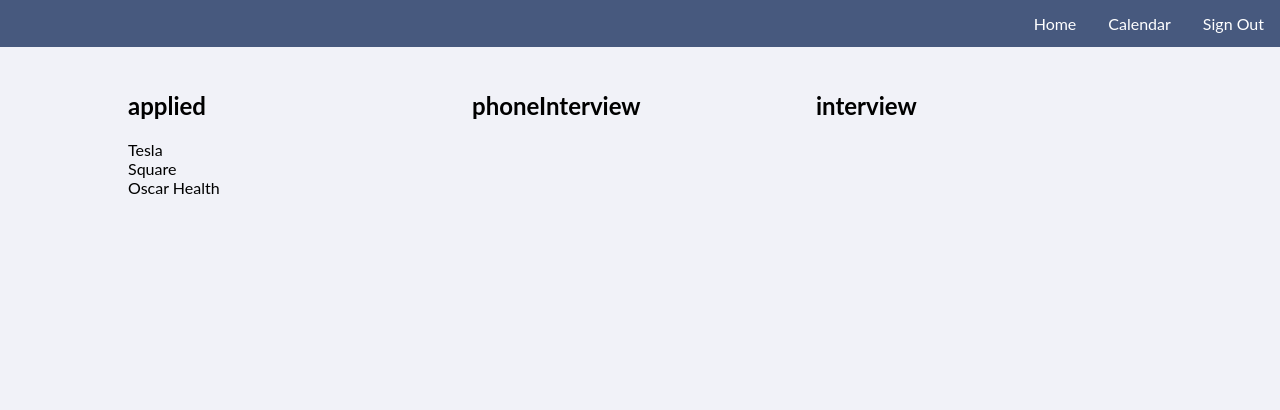
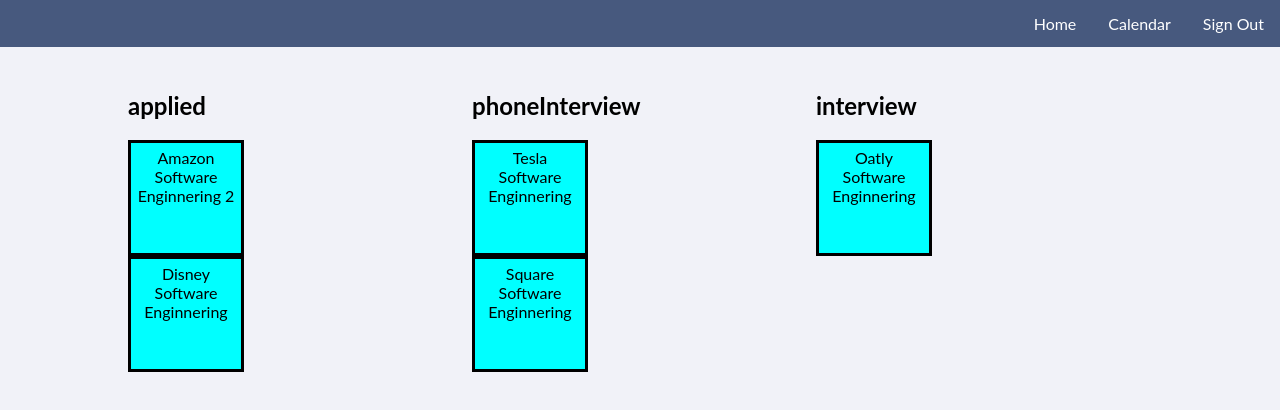
Before and after one commit to Code-Eevee/Jello, a React app: page / in a window 1280 px wide. Shown: the top 410 px of the page. Built offline with nearby package versions, Linux system fonts and the light colour scheme.

Commit message:
dnd without backend

```diff
--- a/client/components/Card.js
+++ b/client/components/Card.js
@@ -1,37 +1,25 @@
 import React from 'react';
-import Card from './Company';
-import { Droppable } from 'react-beautiful-dnd';
+import { Draggable } from 'react-beautiful-dnd';
 
+const Card = ({ text, position, date, index }) => {
+  return (
+    <Draggable draggableId={text} index={index}>
+      {(provided) => (
+        <div
+          ref={provided.innerRef}
+          {...provided.draggableProps}
+          {...provided.dragHandleProps}
+          className="Card"
+        >
+          {text}
+          <br />
+          {position}
+          <br />
+          {date}
+        </div>
+      )}
+    </Draggable>
+  );
+};
 
-const Column =({col: { companies, id }}) =>{
-    return (
-        <Droppable droppableId={id}>
-        {provided => (
-        <div
-          style={{
-              display: 'flex',
-              flexDirection: 'column'
-          }}
-          >
-          <h2>{id}</h2>
-          <div
-           style={{
-               display: 'flex',
-               flexDirection: 'column',
-               minHeight: '120px'
-           }}
-          {...provided.droppableProps}
-          ref={provided.innerRef}
-        >
-          {companies.map((text, index) => (
-              <Card key={text} text={text} index={index} />
-          ))}
-          {provided.placeholder}
-         </div>
-        </div>
-        )}
-        </Droppable>
-    )
-}
-
-export default Column;
+export default Card;
--- /dev/null
+++ b/client/components/Column.js
@@ -0,0 +1,42 @@
+import React from 'react';
+import Card from './Card';
+import { Droppable } from 'react-beautiful-dnd';
+import '../scss/card.scss';
+const Column = ({ col: { companies, id } }) => {
+  return (
+    <Droppable droppableId={id}>
+      {(provided) => (
+        <div
+          style={{
+            display: 'flex',
+            flexDirection: 'column',
+          }}
+        >
+          <h2>{id}</h2>
+          <div
+            style={{
+              display: 'flex',
+              flexDirection: 'column',
+              minHeight: '120px',
+            }}
+            {...provided.droppableProps}
+            ref={provided.innerRef}
+          >
+            {companies.map((text, index) => (
+              <Card
+                key={text.company_name}
+                text={text.company_name}
+                position={text.outcomes}
+                date={text.application_date}
+                index={index}
+              />
+            ))}
+            {provided.placeholder}
+          </div>
+        </div>
+      )}
+    </Droppable>
+  );
+};
+
+export default Column;
--- a/client/components/Company.js
+++ /dev/null
@@ -1,20 +0,0 @@
-import React from 'react'
-import { Draggable } from 'react-beautiful-dnd'
-
-const Card = ({ text, index })=> {
-    return (
-        <Draggable draggableId={text} index={index}>
-        {provided =>(
-            <div
-                ref = {provided.innerRef}
-                {...provided.draggableProps}
-                {...provided.dragHandleProps}
-            >
-            {text}
-            </div>
-        )}
-        </Draggable>
-    )
-}
-
-export default Card
--- a/client/pages/Home.js
+++ b/client/pages/Home.js
@@ -1,33 +1,139 @@
-import React, { useState } from 'react'
-import Column from '../components/Card';
+import React, { useState } from 'react';
+import Column from '../components/Column';
 import { DragDropContext } from 'react-beautiful-dnd';
 
+//create a function to iterate through data from backend and manipluate it ot DND object
 
 const Home = () => {
   // const [companies, setCompanies] = useState(['Telsa', 'Company 2', 'Company 3']);
+  const filterObject = (arrObj) => {
+    //iterate through the object
+    const proto = ['user_id', 'company_name', 'outcomes', 'status'];
+    let result = [];
+    arrObj.forEach((obj) => {
+      let newObj = {};
+      Object.keys(obj).forEach((e) => {
+        if (proto.includes(e)) {
+          newObj[e] = obj[e];
+        }
+      });
+      result.push(newObj);
+    });
+    return result;
+  };
+
+  const parseObject = (obj) => {
+    obj = filterObject(obj);
+    obj.forEach((object) => {
+      if (object.status === 'applied') {
+        appliedArray.push(object);
+      }
+      if (object.status === 'phoneInterview') {
+        phoneInterviewArr.push(object);
+      }
+      if (object.status === 'interview') {
+        interviewArr.push(object);
+      }
+    });
+  };
+  //fetch rquest ->
+  const data = [
+    {
+      user_id: 12,
+      company_name: 'Amazon',
+      status: 'applied',
+      contact_name: '',
+      contact_email: '',
+      application_type: '',
+      application_date: '',
+      outcomes: 'Software Enginnering 2',
+      notes: '',
+    },
+    {
+      user_id: 13,
+      company_name: 'Tesla',
+      position: 'Software Engineer 1',
+      status: 'phoneInterview',
+      contact_name: '',
+      contact_email: '',
+      application_type: '',
+      application_date: '',
+      outcomes: 'Software Enginnering',
+      notes: '',
+    },
+    {
+      user_id: 15,
+      company_name: 'Square',
+      position: 'Software Engineer 1',
+      status: 'phoneInterview',
+      contact_name: '',
+      contact_email: '',
+      application_type: '',
+      application_date: '',
+      outcomes: 'Software Enginnering',
+      notes: '',
+    },
+    {
+      user_id: 15,
+      company_name: 'Disney',
+      position: 'Software Engineer 1',
+      status: 'applied',
+      contact_name: '',
+      contact_email: '',
+      application_type: '',
+      application_date: '',
+      outcomes: 'Software Enginnering',
+      notes: '',
+    },
+    {
+      user_id: 15,
+      company_name: 'Oatly',
+      position: 'Software Engineer 1',
+      status: 'interview',
+      contact_name: '',
+      contact_email: '',
+      application_type: '',
+      application_date: '',
+      outcomes: 'Software Enginnering',
+      notes: '',
+    },
+  ];
+
+  const appliedArray = [];
+  const phoneInterviewArr = [];
+  const interviewArr = [];
+  parseObject(data);
 
   const initialColumn = {
     applied: {
       id: 'applied',
-            companies: ['Tesla', 'Square', 'Oscar Health']
+      companies: appliedArray,
     },
     phoneInterview: {
       id: 'phoneInterview',
-            companies: []
+      companies: phoneInterviewArr,
     },
     interview: {
       id: 'interview',
-            companies: []
-        }
+      companies: interviewArr,
+    },
   };
-
   const [columns, setColumns] = useState(initialColumn);
 
-    const onDragEnd = ({source, destination})=> {
+  //   useEffect(() => {
+  //     fetch('/api')
+  //       .then(results => results.json())
+  //         .then(data => {
+  //           let date = data[0].createdAt;
+  //           console.log(date);
 
+  //           setExerciseList([...exerciselist, ...data]);
+  //         });
+  // }, []);
 
+  const onDragEnd = ({ source, destination }) => {
     //make sure we have valid destination
-        if(destination === undefined || destination == null) return null;
+    if (destination === undefined || destination == null) return null;
     // If the source and destination columns are the same
     // AND if the index is the same, the item isn't moving
     if (
@@ -37,62 +143,85 @@
       return null;
 
     const start = columns[source.droppableId];
+
     const end = columns[destination.droppableId];
-        if(start === end){
-            const newCompanies = start.companies.filter((_, idx)=> idx !== source.index);
-            newCompanies.splice(destination.index, 0, start.companies[source.index])
+    //take the information from start card, and send update of status to backend with end
+
+    if (start === end) {
+      const newCompanies = start.companies.filter(
+        (_, idx) => idx !== source.index
+      );
+      newCompanies.splice(destination.index, 0, start.companies[source.index]);
       const newCol = {
         id: start.id,
-                companies: newCompanies
-              }
-            setColumns(state => ({...state, [newCol.id]: newCol}));
+        companies: newCompanies,
+      };
+      setColumns((state) => ({ ...state, [newCol.id]: newCol }));
       return null;
-        }else{
+    } else {
+      console.log('companyname', start.companies[source.index]);
+      console.log('companyobj - userID', start.companies[source.index].user_id);
+
+      //pulls new status for card
+      console.log('endID', end.id);
+
+      //send updated status to the backend
+      fetch('/data/companies', {
+        method: 'POST',
+        headers: { 'Content-Type': 'application/json' },
+        body: JSON.stringify({
+          user_id: start.companies[source.index].user_id,
+          status: end.id,
+        }),
+      })
+        .then((data) => data.json())
+        .then((res) => console.log(res));
+
       const newStartCompanies = start.companies.filter(
-                (_ ,idx) => idx !== source.index
-            )
+        (_, idx) => idx !== source.index
+      );
       const newStartCol = {
         id: start.id,
-                companies : newStartCompanies
-            }
+        companies: newStartCompanies,
+      };
 
       const newEndCompanies = end.companies;
-            newEndCompanies .splice(destination.index, 0, start.companies[source.index])
+      newEndCompanies.splice(
+        destination.index,
+        0,
+        start.companies[source.index]
+      );
 
       // Create a new end column
       const newEndCol = {
         id: end.id,
-                companies: newEndCompanies
-            }
-            setColumns(state => ({
+        companies: newEndCompanies,
+      };
+      setColumns((state) => ({
         ...state,
         [newStartCol.id]: newStartCol,
-                [newEndCol.id]: newEndCol
-              }))
-              return null
-
+        [newEndCol.id]: newEndCol,
+      }));
+      return null;
     }
-
-        }
+  };
   return (
-            <DragDropContext onDragEnd = {onDragEnd}>
+    <DragDropContext onDragEnd={onDragEnd}>
       <div
         style={{
           display: 'grid',
           gridTemplateColumns: '1fr 1fr 1fr',
           margin: '24px auto',
           width: '80%',
-                    gap: '8px'
+          gap: '8px',
         }}
       >
-            {
-                Object.values(columns).map(col =>(
-                    <Column col = {col} key = {col.id}/>
-                ))
-            }
+        {Object.values(columns).map((col) => (
+          <Column col={col} key={col.id} />
+        ))}
       </div>
     </DragDropContext>
-          )
-}
+  );
+};
 
 export default Home;
--- /dev/null
+++ b/client/scss/card.scss
@@ -0,0 +1,8 @@
+.Card {
+  background-color: aqua;
+  width: 100px;
+  height: 100px;
+  border-style: solid;
+  padding: 5px;
+  text-align: center;
+}
```
Lines whose indentation alone changed are shown as unchanged.
